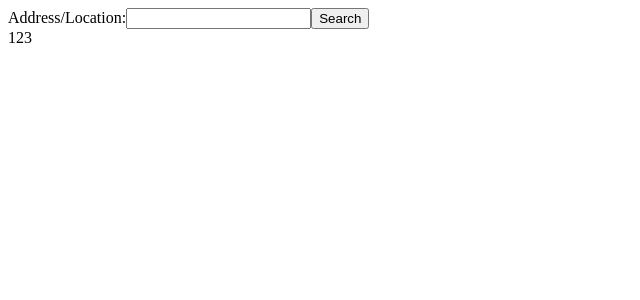
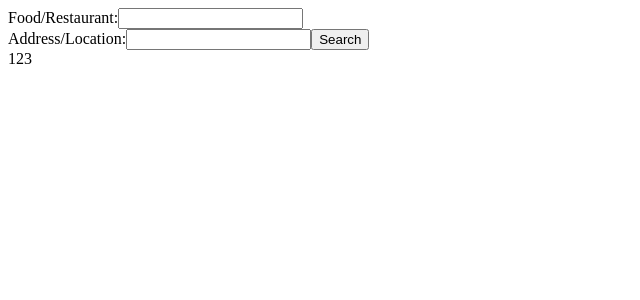
Before and after one commit to andychow94/Chowz, a React app: page / in a window 1280 px wide. Shown: the top 300 px of the page, without its empty margins (0-640 px from the left). Built offline with nearby package versions, Linux system fonts and the light colour scheme; the HTML template or start-up script is replaced by a standard one.

Commit message:
Added yelp results

```diff
--- a/client/src/components/App.jsx
+++ b/client/src/components/App.jsx
@@ -6,12 +6,15 @@ import Location from './Location';
 function App() {
   const [yelpList, setYelpList] = useState(['1', '2', '3']);
   const [location, setLocation] = useState('');
+  const [searchInput, setSearchInput] = useState('');
   const globalStates = useMemo(() => ({
     yelpList,
     setYelpList,
     location,
     setLocation,
-  }), [yelpList, location]);
+    searchInput,
+    setSearchInput,
+  }), [yelpList, location, searchInput]);
 
   return (
     <GlobalContext.Provider value={globalStates}>
--- a/client/src/components/Location.jsx
+++ b/client/src/components/Location.jsx
@@ -6,18 +6,40 @@ function Location() {
   const globalStates = useContext(GlobalContext);
   const googleUrl = 'https://maps.googleapis.com/maps/api/geocode/json?';
   function updateLocation(event) {
+    event.preventDefault();
     globalStates.setLocation(event.target.value);
   }
-  function search() {
+  function updateSearch(event) {
+    event.preventDefault();
+    globalStates.setSearchInput(event.target.value);
+  }
+  function search(event) {
     console.log(globalStates.location);
-    axios.get('/location', { params: { location: globalStates.location } });
+    event.preventDefault();
+    if (globalStates.location && globalStates.searchInput !== undefined) {
+      axios.get('/location', { params: { location: globalStates.location, input: globalStates.searchInput } })
+        .then((result) => {
+          console.log(result.data);
+          globalStates.setYelpList(result.data);
+        })
+        .catch((err) => {
+          console.log('Error in search:', err);
+        });
+    }
   }
   return (
-    <div>
-      Address/Location:
-      <input type="text" onChange={updateLocation} />
-      <button type="submit" onClick={() => search()}>Search</button>
-    </div>
+    <form onSubmit={(event) => search(event)}>
+      <label>
+        Food/Restaurant:
+        <input type="text" required onChange={(event) => updateSearch(event)} />
+      </label>
+      <br />
+      <label>
+        Address/Location:
+        <input type="text" required onChange={(event) => updateLocation(event)} />
+        <button type="submit">Search</button>
+      </label>
+    </form>
   );
 }
 
```
Also changed, not shown: 1 other file (tests, documents, lock files or other folders).
